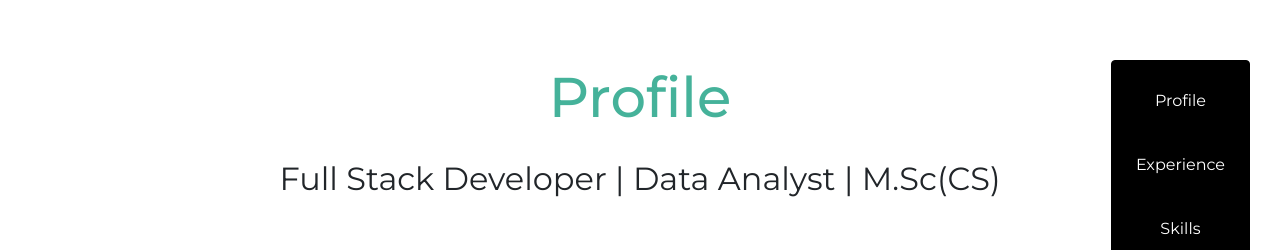
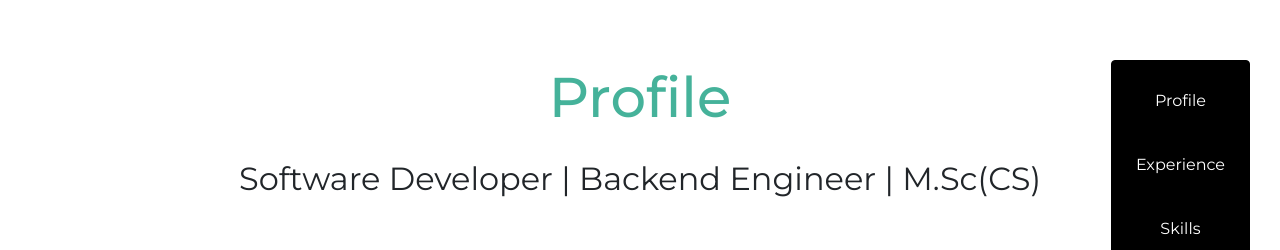
Before and after one commit to avnishpandey113/avnishpandey113.github.io, a plain HTML site: page index.html in a window 1280 px wide. Shown: the top 250 px of the page. Drawn offline with nearby package versions, Linux system fonts and the light colour scheme; grey boxes are pictures that could not be loaded.

Commit message:
change About me

```diff
--- a/index.html
+++ b/index.html
@@ -80,7 +80,7 @@
         <div class="container-fluid">
           <h1 class="section-heading">Profile</h1>
           <p class="profile-tag-line">
-          Full Stack Developer | Data Analyst | M.Sc(CS)
+          Software Developer | Backend Engineer | M.Sc(CS)
           </p>
           <hr class="project-hr-line" />
           <div class="row section-content">
```
